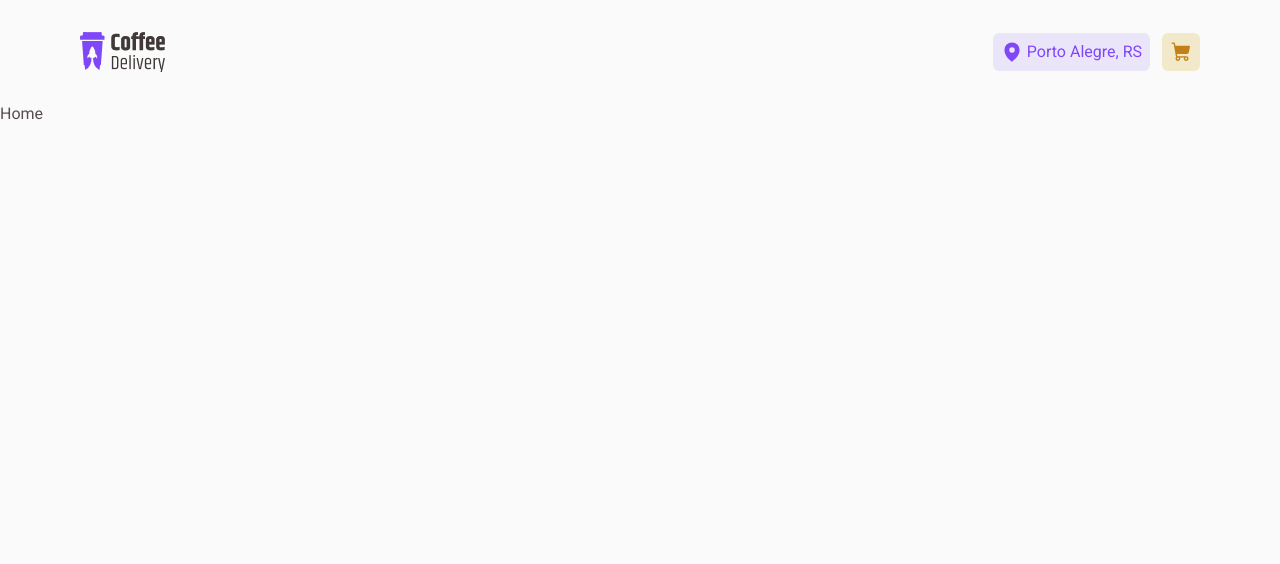
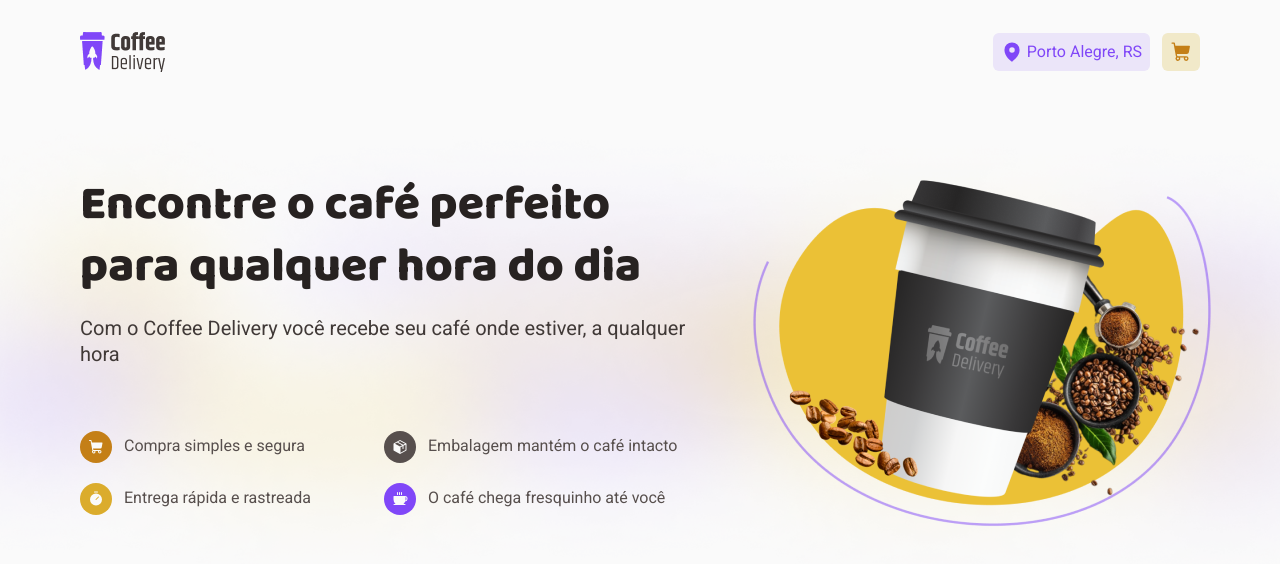
Before and after one commit to lucassamuel94/coffee-delivery, a Next.js app: page / in a window 1280 px wide. Shown: the top 564 px of the page. Built offline with nearby package versions, Linux system fonts and the light colour scheme.

Commit message:
✨ add component Hero

```diff
--- /dev/null
+++ b/src/app/components/Feature.tsx
@@ -0,0 +1,26 @@
+import clsx from 'clsx'
+
+type FeatureType = {
+	variant: 'yellow' | 'yellow-dark' | 'purple' | 'gray' | string
+	icon: React.ReactNode
+	content: string
+	className?: string
+}
+
+export function Feature({ variant, icon, content, className }: FeatureType) {
+	return (
+		<div className={clsx('flex items-center gap-3', className)}>
+			<div
+				className={clsx('h-8 w-8 rounded-full flex items-center justify-center text-gray-background', {
+					'bg-yellow': variant === 'yellow',
+					'bg-yellow-dark': variant === 'yellow-dark',
+					'bg-purple': variant === 'purple',
+					'bg-gray-text': variant === 'gray',
+				})}
+			>
+				{icon}
+			</div>
+			<p>{content}</p>
+		</div>
+	)
+}
--- /dev/null
+++ b/src/app/components/Features.tsx
@@ -0,0 +1,46 @@
+'use client'
+import { Feature } from './Feature'
+import { Coffee, Package, ShoppingCart, Timer } from '@phosphor-icons/react'
+
+export function Features() {
+	const features = [
+		{
+			id: 1,
+			content: 'Compra simples e segura',
+			icon: <ShoppingCart weight='fill' />,
+			variant: 'yellow-dark',
+		},
+		{
+			id: 2,
+			content: 'Embalagem mantém o café intacto',
+			icon: <Package weight='fill' />,
+			variant: 'gray',
+		},
+		{
+			id: 3,
+			content: 'Entrega rápida e rastreada',
+			icon: <Timer weight='fill' />,
+			variant: 'yellow',
+		},
+		{
+			id: 4,
+			content: 'O café chega fresquinho até você',
+			icon: <Coffee weight='fill' />,
+			variant: 'purple',
+		},
+	]
+
+	return (
+		<ul className='flex flex-wrap items-center mx-auto mt-16 max-w-screen md:grid md:grid-cols-2 gap-y-5 '>
+			{features.map((feature) => (
+				<Feature
+					key={feature.id}
+					variant={feature.variant}
+					icon={feature.icon}
+					content={feature.content}
+					className='flex-col gap-2 mx-auto md:mx-0 md:flex-row'
+				/>
+			))}
+		</ul>
+	)
+}
--- /dev/null
+++ b/src/app/components/Hero.tsx
@@ -0,0 +1,29 @@
+import Image from 'next/image'
+import PictureHero from '../../../public/assets/picture-hero.png'
+import { Features } from './Features'
+
+export function Hero() {
+	return (
+		<div className="min-h-[500px] bg-[url('/assets/effect-hero.png')] bg-cover bg-center bg-no-repeat flex items-center">
+			<div className='container flex flex-col-reverse items-center lg:items-start lg:flex-row gap-14'>
+				<div className='text-center lg:text-start'>
+					<h2 className='font-extrabold font-title text-title-lg md:text-title-xl text-gray-title'>
+						Encontre o café perfeito para qualquer hora do dia
+					</h2>
+
+					<p className='mt-4 text-xl text-gray-subtitle'>
+						Com o Coffee Delivery você recebe seu café onde estiver, a qualquer hora
+					</p>
+
+					<Features />
+				</div>
+
+				<Image
+					src={PictureHero}
+					alt='Imagem do copo de café da Coffee Delivery em material reciclável com grãos de café em volta'
+					className='md:-mr-5'
+				/>
+			</div>
+		</div>
+	)
+}
--- a/src/app/page.tsx
+++ b/src/app/page.tsx
@@ -1,7 +1,9 @@
+import { Hero } from './components/Hero'
+
 export default function Home() {
 	return (
-		<>
-			<h1>Home</h1>
-		</>
+		<main>
+			<Hero />
+		</main>
 	)
 }
```
